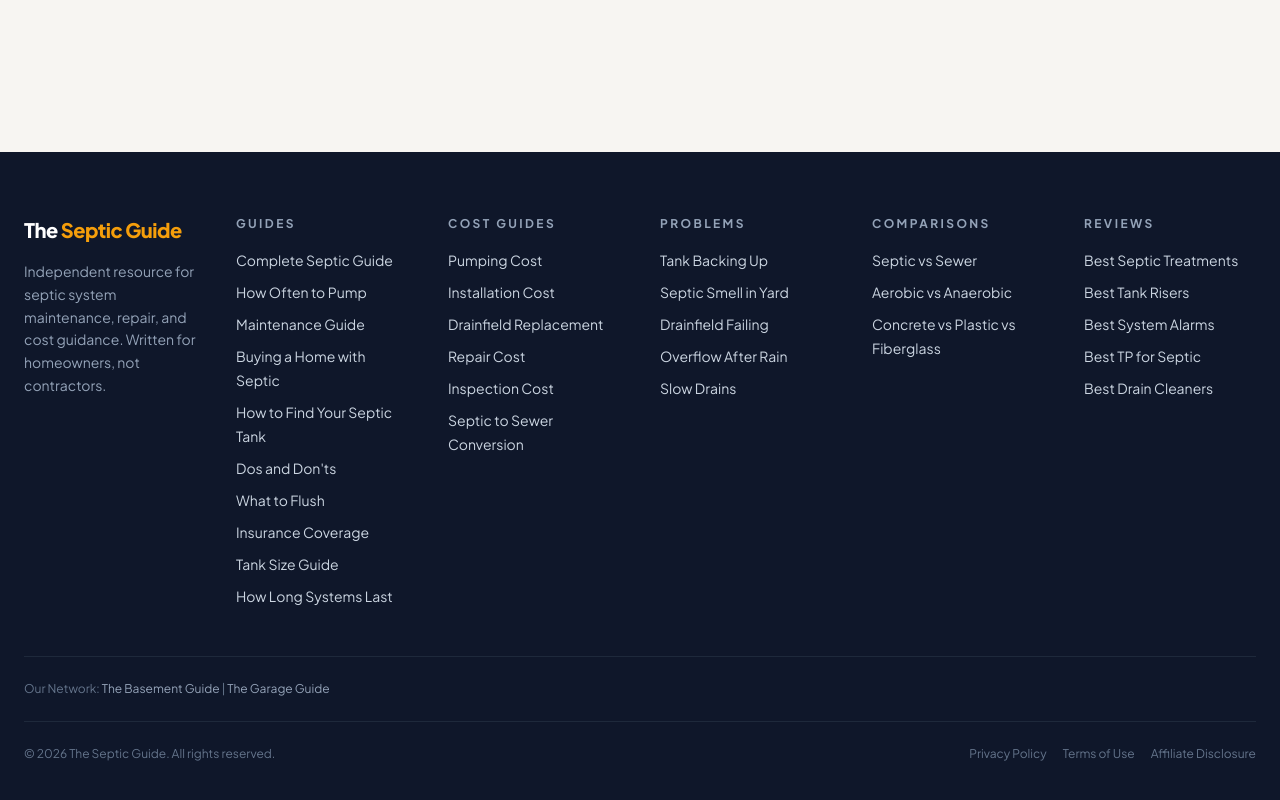
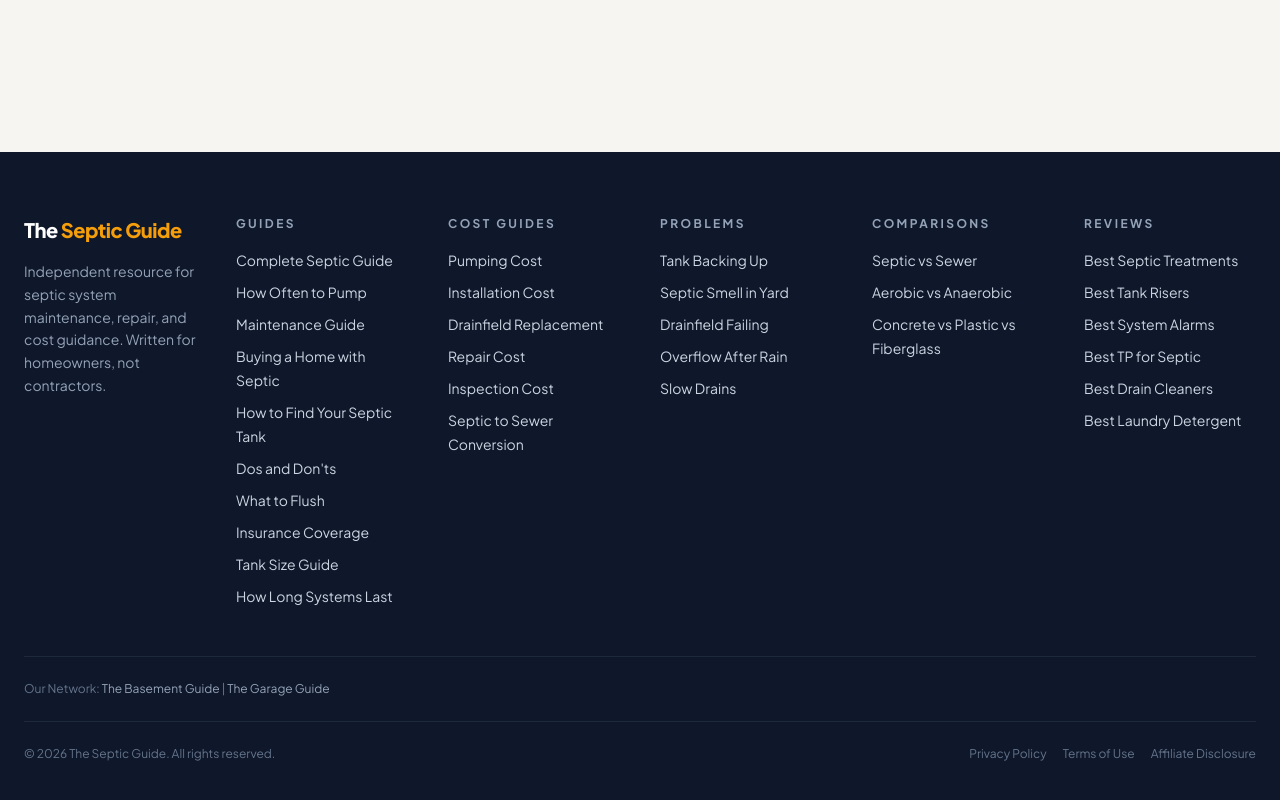
Before and after one commit to thebasementguide2026/theseptic.guide-, a Next.js app: page /reviews in a window 1280 px wide. Shown: the part 713-1513 px from the top of the page. Built offline with nearby package versions, Linux system fonts and the light colour scheme.

Commit message:
Add laundry detergent to footer

```diff
--- a/components/Footer.tsx
+++ b/components/Footer.tsx
@@ -53,6 +53,7 @@ const footerSections = [
       { label: 'Best System Alarms', href: '/reviews/best-septic-system-alarms' },
       { label: 'Best TP for Septic', href: '/reviews/best-toilet-paper-for-septic' },
       { label: 'Best Drain Cleaners', href: '/reviews/best-drain-cleaners-for-septic' },
+      { label: 'Best Laundry Detergent', href: '/reviews/best-septic-safe-laundry-detergent' },
     ],
   },
 ]
```
